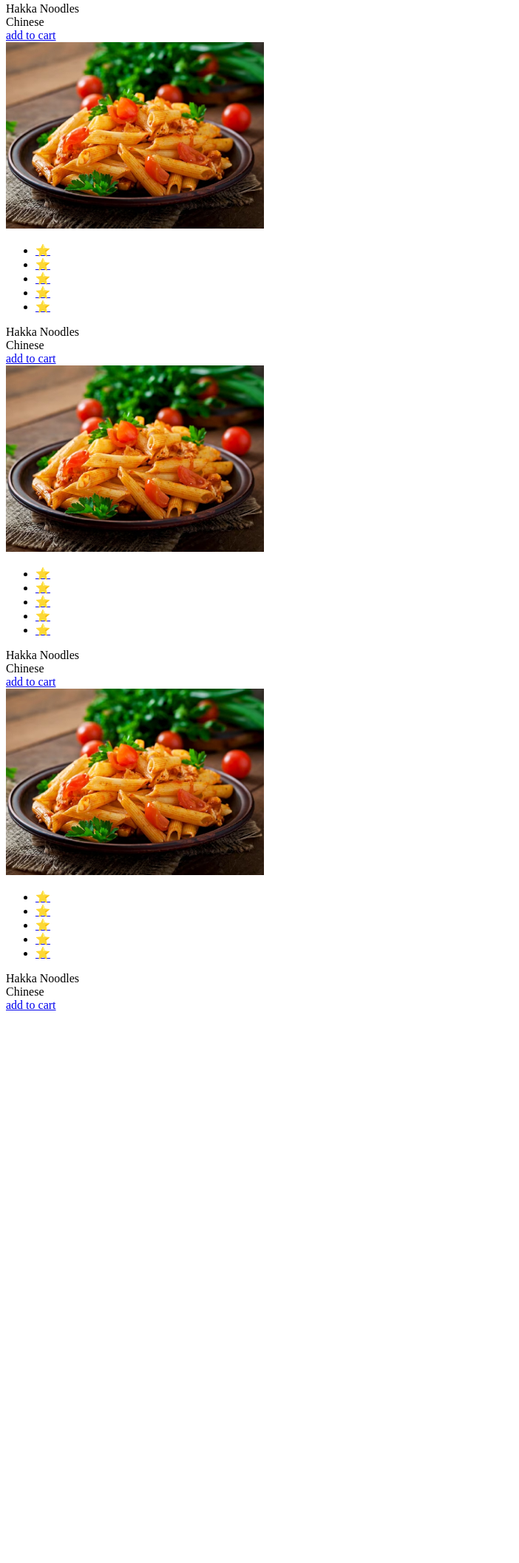
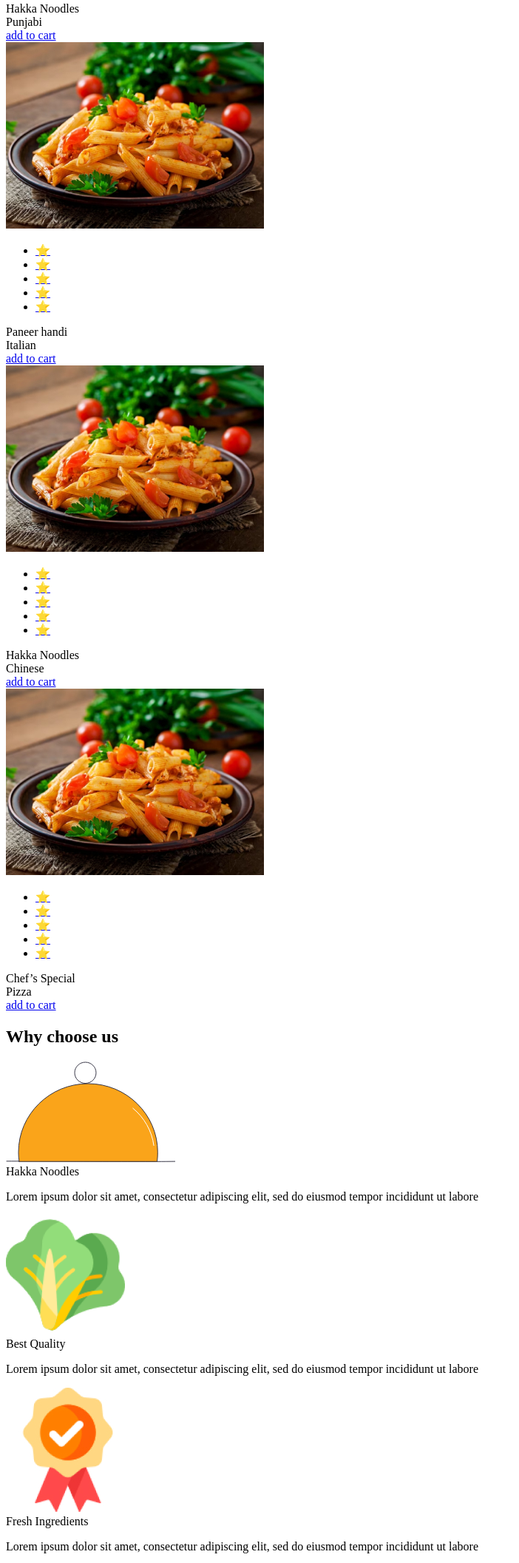
Before and after one commit to vonyms/cuisine, a plain HTML site: page index.html in a window 1280 px wide. Shown: the part 1625-3738 px from the top of the page at 74% size, without its empty margins (0-702 px from the left). Before the commit the page ends 3001 px from the top, so only its background shows below. Drawn offline with Linux system fonts and the light colour scheme.

Commit message:
set section Why choose us

```diff
--- a/index.html
+++ b/index.html
@@ -92,8 +92,8 @@
                 <div class="banner-content">
                     <div class="banner-item">
                         <div class="banner-item--intern">
-                            <h1 class="title-1">Let <span class="title-primary">Deliciousness</span> twirl in your mouth</h1>
-                            <p>Lorem ipsum dolor sit amet, consectetur adipiscing elit sed do eiusmod tempor incididunt ut labore </p>
+                            <h1 class="title-1">Let <span>Deliciousness</span> twirl in your mouth</h1>
+                            <p class="lc-2">Lorem ipsum dolor sit amet, consectetur adipiscing elit sed do eiusmod tempor incididunt ut labore </p>
                             <div class="btn-group">
                                 <a href="#" class="btn btn-primary">Order online </a>
                                 <a href="#" class="btn btn-secondary-1">explore Menu</a>
@@ -116,7 +116,7 @@
     <section class="section">
         <div class="container">
             <div class="section-featured">
-                <h2 class="title-1">Featured <span class="title-primary">Products</span></h2>
+                <h2 class="title-1">Featured <span>Products</span></h2>
                 <div class="card">
                     <div class="card-item">
                         <div class="card-item--intern">
@@ -144,7 +144,83 @@
                                     </ul>
                                 </div>
                                 <div class="card-item--title">
-                                    <div class=".card-title-1">Hakka Noodles</div>
+                                    <div class="card-title-1">Hakka Noodles</div>
+                                    <div class="card-title-2">Punjabi</div>
+                                </div>
+                                <div class="card-item--add">
+                                    <a href="#" class="btn btn-primary btn-lg">
+                                        <span class="card-add-title">add to cart</span>
+                                        <!-- <input type="number" name="" id=""> -->
+                                    </a>
+                                </div>
+                            </div>
+                        </div>
+                    </div>
+                    <div class="card-item">
+                        <div class="card-item--intern">
+                            <div class="card-item--image">
+                                <img src="./img/pasta.jpg" alt="">
+                            </div>
+                            <div class="card-item--body">
+                                <div class="card-item--star">
+                                    <ul class="star">
+                                        <li class="star-item">
+                                            <a href="#" class="star-item--link">⭐</a>
+                                        </li>
+                                        <li class="star-item">
+                                            <a href="#" class="star-item--link">⭐</a>
+                                        </li>
+                                        <li class="star-item">
+                                            <a href="#" class="star-item--link">⭐</a>
+                                        </li>
+                                        <li class="star-item">
+                                            <a href="#" class="star-item--link">⭐</a>
+                                        </li>
+                                        <li class="star-item">
+                                            <a href="#" class="star-item--link">⭐</a>
+                                        </li>
+                                    </ul>
+                                </div>
+                                <div class="card-item--title">
+                                    <div class="card-title-1">Paneer handi</div>
+                                    <div class="card-title-2">Italian</div>
+                                </div>
+                                <div class="card-item--add">
+                                    <a href="#" class="btn btn-primary btn-lg">
+                                        <span class="card-add-title">add to cart</span>
+                                        <!-- <input type="number" name="" id=""> -->
+                                    </a>
+                                </div>
+                            </div>
+                        </div>
+                    </div>
+                    <div class="card-item">
+                        <div class="card-item--intern">
+                            <div class="card-item--image">
+                                <img src="./img/pasta.jpg" alt="">
+                            </div>
+                            <div class="card-item--body">
+                                <div class="card-item--star">
+                                    <ul class="star">
+                                        <li class="star-item">
+                                            <a href="#" class="star-item--link">⭐</a>
+                                        </li>
+                                        <li class="star-item">
+                                            <a href="#" class="star-item--link">⭐</a>
+                                        </li>
+                                        <li class="star-item">
+                                            <a href="#" class="star-item--link">⭐</a>
+                                        </li>
+                                        <li class="star-item">
+                                            <a href="#" class="star-item--link">⭐</a>
+                                        </li>
+                                        <li class="star-item">
+                                            <a href="#" class="star-item--link">⭐</a>
+                                        </li>
+                                    </ul>
+                                </div>
+                                <div class="card-item--title">
+                                    <div class="card-title-1">Hakka Noodles</div>
                                     <div class="card-title-2">Chinese</div>
                                 </div>
                                 <div class="card-item--add">
@@ -182,8 +258,8 @@
                                     </ul>
                                 </div>
                                 <div class="card-item--title">
-                                    <div class=".card-title-1">Hakka Noodles</div>
-                                    <div class="card-title-2">Chinese</div>
+                                    <div class="card-title-1">Chef’s Special</div>
+                                    <div class="card-title-2">Pizza</div>
                                 </div>
                                 <div class="card-item--add">
                                     <a href="#" class="btn btn-primary btn-lg">
@@ -194,78 +270,54 @@
                             </div>
                         </div>
                     </div>
+                </div>
+            </div>
+        </div>
+    </section>
+
+    <section class="section">
+        <div class="container">
+            <div class="section-featured">
+                <h2 class="title-1">Why choose  <span>us</span></h2>
+                <div class="card card-type-2">
+
                     <div class="card-item">
                         <div class="card-item--intern">
                             <div class="card-item--image">
-                                <img src="./img/pasta.jpg" alt="">
+                                <img src="./img/plat.svg" alt="">
                             </div>
                             <div class="card-item--body">
-                                <div class="card-item--star">
-                                    <ul class="star">
-                                        <li class="star-item">
-                                            <a href="#" class="star-item--link">⭐</a>
-                                        </li>
-                                        <li class="star-item">
-                                            <a href="#" class="star-item--link">⭐</a>
-                                        </li>
-                                        <li class="star-item">
-                                            <a href="#" class="star-item--link">⭐</a>
-                                        </li>
-                                        <li class="star-item">
-                                            <a href="#" class="star-item--link">⭐</a>
-                                        </li>
-                                        <li class="star-item">
-                                            <a href="#" class="star-item--link">⭐</a>
-                                        </li>
-                                    </ul>
-                                </div>
                                 <div class="card-item--title">
-                                    <div class=".card-title-1">Hakka Noodles</div>
-                                    <div class="card-title-2">Chinese</div>
-                                </div>
-                                <div class="card-item--add">
-                                    <a href="#" class="btn btn-primary btn-lg">
-                                        <span class="card-add-title">add to cart</span>
-                                        <!-- <input type="number" name="" id=""> -->
-                                    </a>
+                                    <div class="card-title-bold lc-2">Hakka Noodles</div>
+                                    <p class="lc-3">Lorem ipsum dolor sit amet, consectetur adipiscing elit, sed do eiusmod tempor incididunt ut labore </p>
                                 </div>
                             </div>
                         </div>
                     </div>
+
                     <div class="card-item">
                         <div class="card-item--intern">
                             <div class="card-item--image">
-                                <img src="./img/pasta.jpg" alt="">
+                                <img src="./img/lettuce.png" alt="">
                             </div>
                             <div class="card-item--body">
-                                <div class="card-item--star">
-                                    <ul class="star">
-                                        <li class="star-item">
-                                            <a href="#" class="star-item--link">⭐</a>
-                                        </li>
-                                        <li class="star-item">
-                                            <a href="#" class="star-item--link">⭐</a>
-                                        </li>
-                                        <li class="star-item">
-                                            <a href="#" class="star-item--link">⭐</a>
-                                        </li>
-                                        <li class="star-item">
-                                            <a href="#" class="star-item--link">⭐</a>
-                                        </li>
-                                        <li class="star-item">
-                                            <a href="#" class="star-item--link">⭐</a>
-                                        </li>
-                                    </ul>
+                                <div class="card-item--title">
+                                    <div class="card-title-bold lc-2">Best Quality</div>
+                                    <p class="lc-3">Lorem ipsum dolor sit amet, consectetur adipiscing elit, sed do eiusmod tempor incididunt ut labore </p>
                                 </div>
+                            </div>
+                        </div>
+                    </div>
+
+                    <div class="card-item">
+                        <div class="card-item--intern">
+                            <div class="card-item--image">
+                                <img src="./img/badge.jpg" alt="">
+                            </div>
+                            <div class="card-item--body">
                                 <div class="card-item--title">
-                                    <div class=".card-title-1">Hakka Noodles</div>
-                                    <div class="card-title-2">Chinese</div>
-                                </div>
-                                <div class="card-item--add">
-                                    <a href="#" class="btn btn-primary btn-lg">
-                                        <span class="card-add-title">add to cart</span>
-                                        <!-- <input type="number" name="" id=""> -->
-                                    </a>
+                                    <div class="card-title-bold lc-2">Fresh Ingredients</div>
+                                    <p class="lc-3">Lorem ipsum dolor sit amet, consectetur adipiscing elit, sed do eiusmod tempor incididunt ut labore </p>
                                 </div>
                             </div>
                         </div>
```
Also changed, not shown: img/plat.svg (added).
